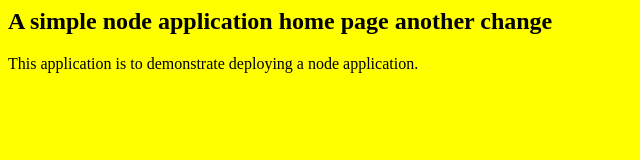
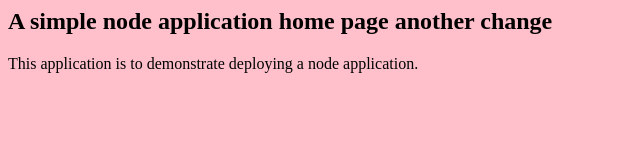
Before and after one commit to kimi940620/node_ckq, a website: page index.html in a window 1280 px wide. Shown: the whole page, without its empty margins (0-640 px from the left). Drawn offline with Linux system fonts and the light colour scheme.

Commit message:
Pink now

```diff
--- a/index.html
+++ b/index.html
@@ -1,7 +1,7 @@
 <!DOCTYPE>
 <html>
 <head><title>Basic Node App</title></head>
-<body style="background-color:yellow">
+<body style="background-color:pink">
  <h2>A simple node application home page another change</h2>
  <p>This application is to demonstrate deploying a node application.</p>
 </body>
```
